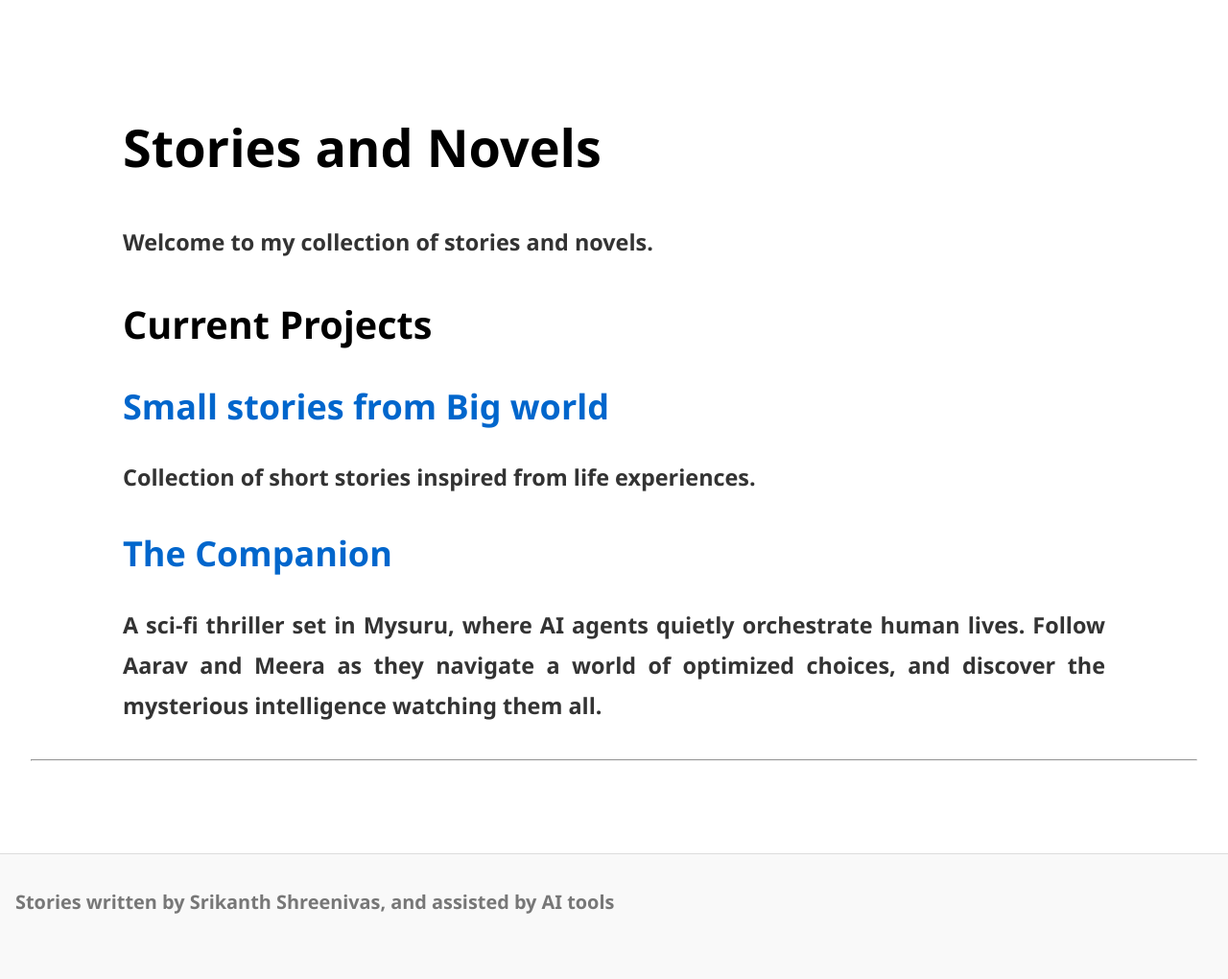
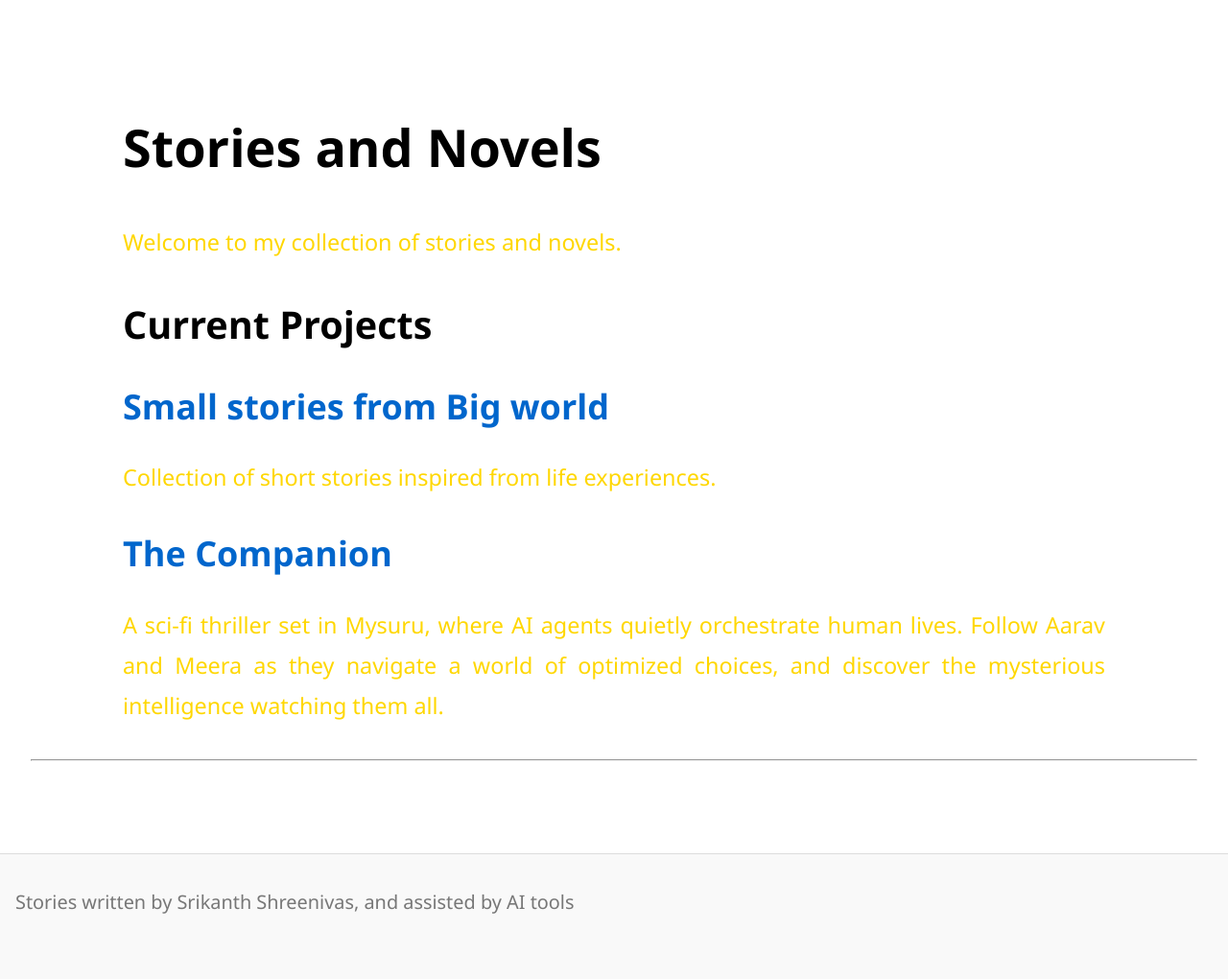
Before and after one commit to srikanthps/The-Companion, a Jekyll site: the page built from index.md, in a window 1280 px wide. Shown: the whole page at 96% size. Built offline with Jekyll 4.4.1, drawn with Linux system fonts in a browser that asks for light colours; our own code applies the rules of GitHub Pages for plain Markdown files.

Commit message:
Update default.html

```diff
--- a/_layouts/default.html
+++ b/_layouts/default.html
@@ -18,9 +18,9 @@
     body {
       font-family: 'Segoe UI', Tahoma, Geneva, Verdana, sans-serif;
       font-size: 18px;
-      font-weight: 600;
+      font-weight: 500;
       line-height: 1.8;
-      color: #333;
+      color: #ffd700;
       background-color: #ffffff;
     }
 
```
